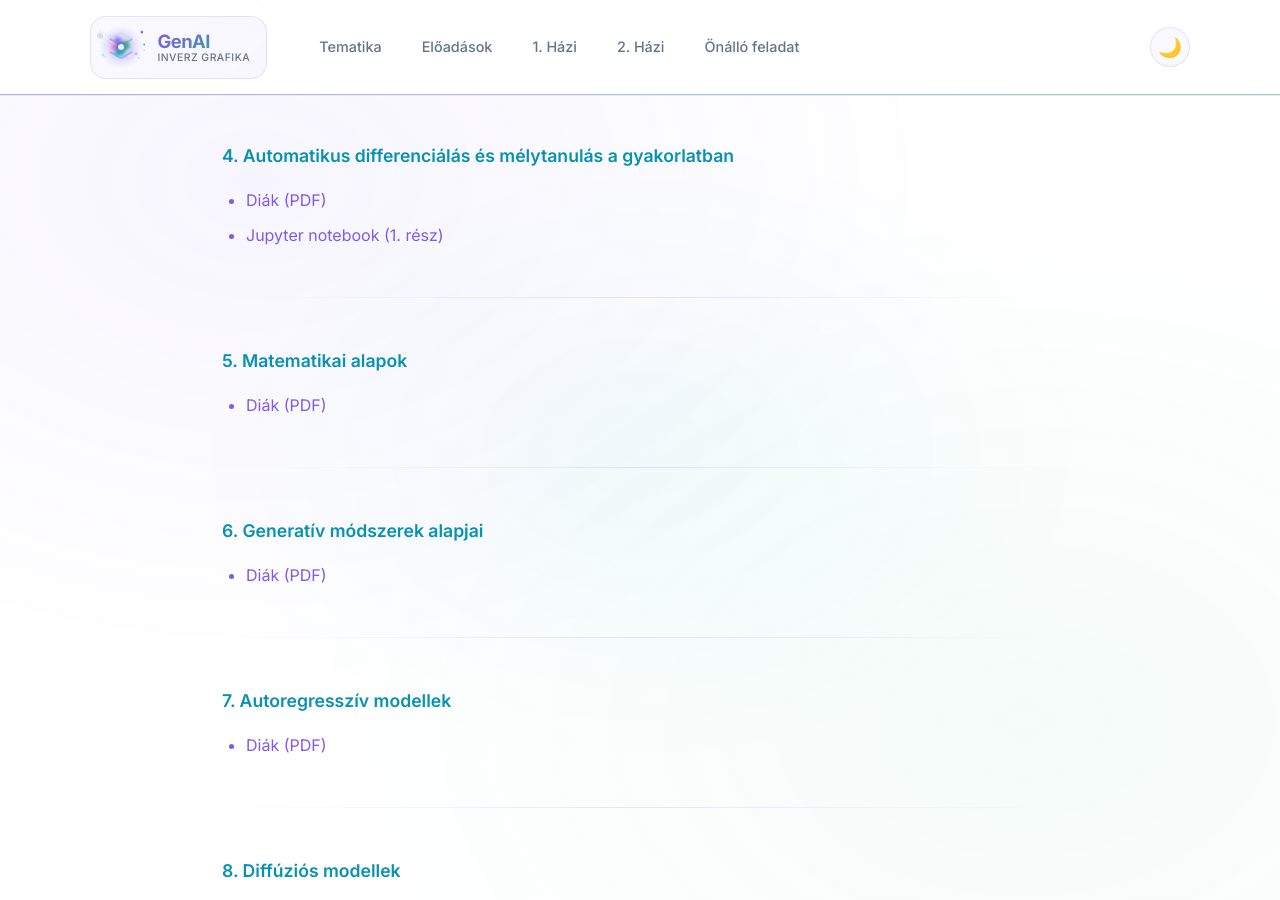
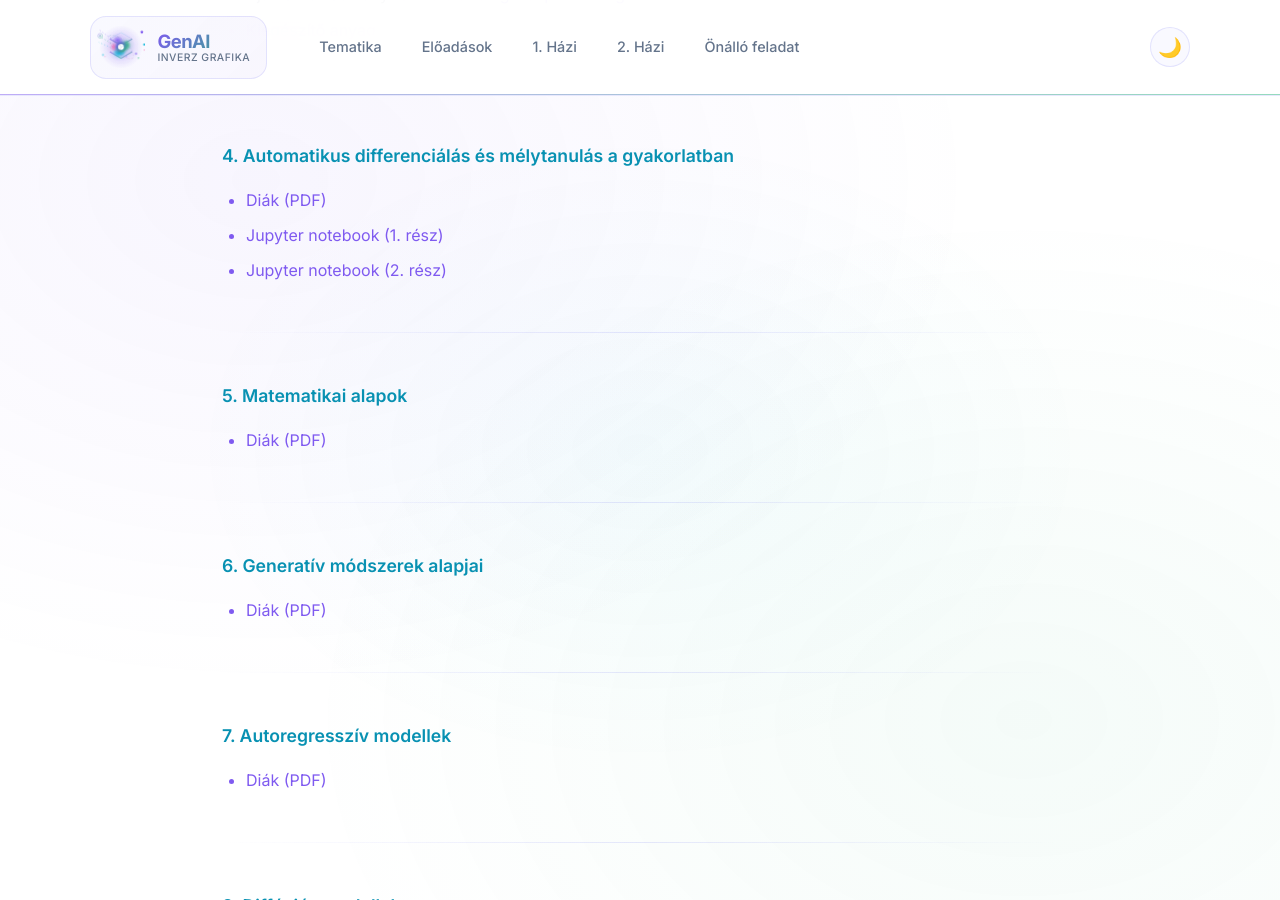
Before and after one commit to VaitkusM/genai-inverse-graphics-bme-vik-iit, a Jekyll site: the page built from eloadasok.md, in a window 1280 px wide and 900 px high, scrolled down 1236 px. Built offline with Jekyll 4.4.1, drawn with Linux system fonts in a browser that asks for light colours.

Commit message:
Sync from private repository

```diff
--- a/eloadasok.md
+++ b/eloadasok.md
@@ -42,6 +42,7 @@ Az előadások diái és kiegészítő anyagok itt lesznek elérhetők.
 
 - [Diák (PDF)](#)
 - [Jupyter notebook (1. rész)](E04_PyTorch-1_Alapok.ipynb)
+- [Jupyter notebook (2. rész)](E04_PyTorch-2_NN.ipynb)
 
 ---
 
```
Also changed, not shown: 1 other file.
